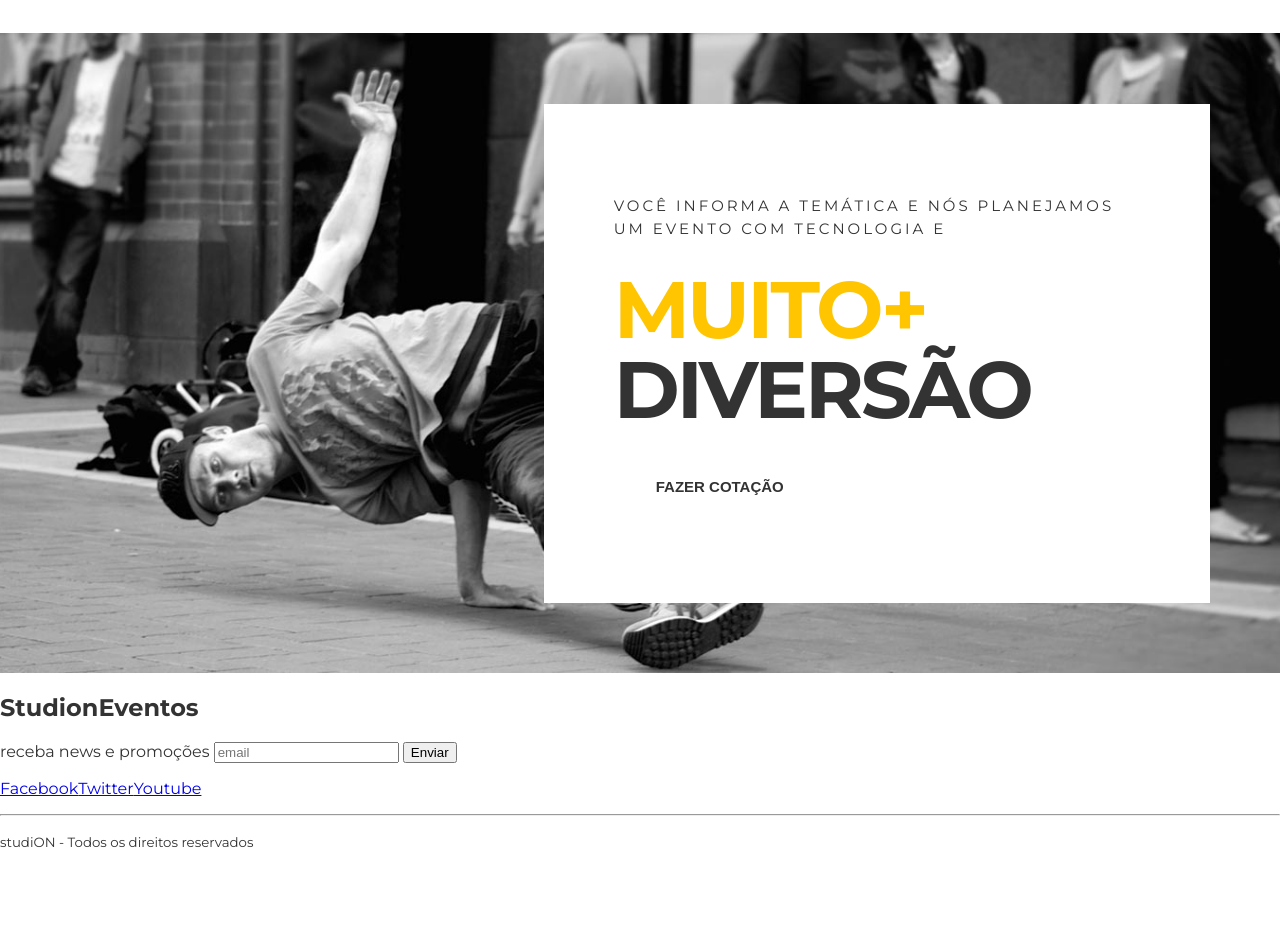
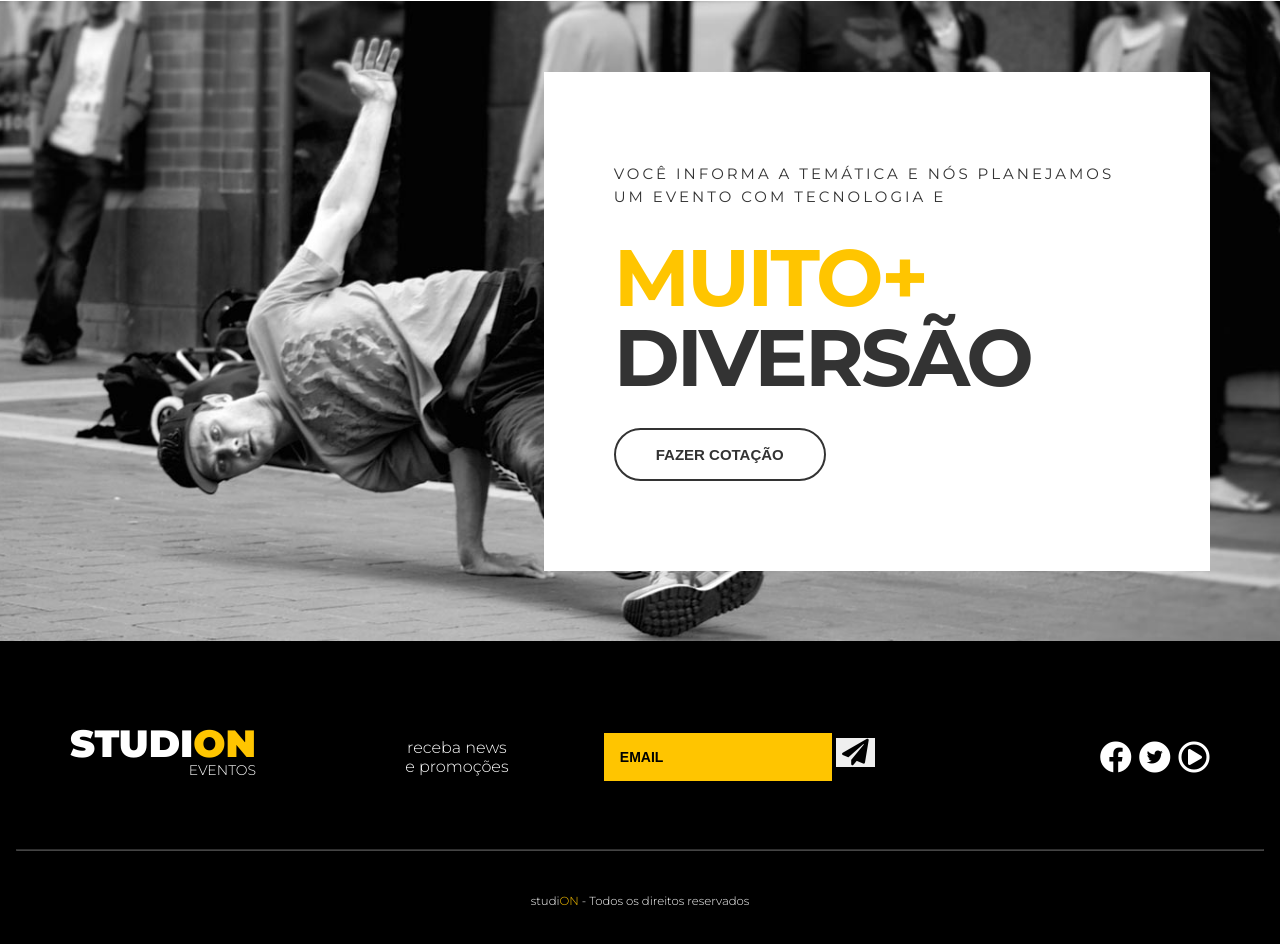
Before and after one commit to RafaSilvs/studion1, a website: page src/index.html in a window 1280 px wide. Shown: the part 1768-2712 px from the top of the page. Before the commit the page ends 2635 px from the top, so only its background shows below. Drawn offline with Linux system fonts and the light colour scheme.

Commit message:
feat(html&css) aula 7

```diff
--- a/src/index.html
+++ b/src/index.html
@@ -63,7 +63,7 @@
 
     <main>
         <section id="counter">
-            <ul class="counter__container">
+            <ul class="container counter__container">
                 <li>
                   <h3>+ de 500
                       <small>eventos realizados</small>
@@ -117,21 +117,46 @@
     </main>
 
 
-    <footer>
-        <h2>Studi<span>on</span><span>Eventos</span></h2>
-        <form>
-            <label>receba news e promoções</label>
-            <input type="email" placeholder="email" />
-            <button type="submit">Enviar</button>
-        </form>
-        <ul>
-            <li><a href="https://facebook.com/" target="_blank">Facebook</a></li>
-            <li><a href="https://twitter.com/" target="_blank">Twitter</a></li>
-            <li><a href="https://youtube.com/" target="_blank">Youtube</a></li>
-        </ul>
+    <footer class="footer">
+        <div class="container footer__container">
+            <h2 class="logo-studion">
+                Studi<span class="copy--primary">on</span>
+                <span class="logo-studion__subtitle">Eventos</span>
+            </h2>
+            <form class="footer__form">
+                <label for="email">receba news e promoções</label>
+                <div class="footer_email">
+                    <input id="email" type="email" placeholder="email" />
+                    <button type="submit">
+                        <i class="fas fa-paper-plane fa-2x"></i>
+                    </button>
+                </div>
+            </form>
+            <ul class="footer__social">
+                <li>
+                    <a href="https://facebook.com/" target="_blank"><i class="fab fa-facebook fa-2x"></i>
+                    </a>
+                </li>
+                <li>
+                    <a href="https://twitter.com/" target="_blank">
+                        <span class="fa-stack">
+                            <i class="fas fa-circle fa-stack-2x fa-inverse"></i>
+                            <i class="fab fa-twitter fa-stack-1x"></i>
+                          </span>
+                    </a>
+                </li>
+                <li>
+                    <a href="https://youtube.com/" target="_blank">
+                        <i class="far fa-play-circle fa-2x"></i>
+                    </a>
+                </li>
+            </ul>
+        </div>
+
+
         <hr />
         <p>
-            <small>studi<span>ON</span> - Todos os direitos reservados</small>
+            <small>studi<span class="copy--primary">ON</span> - Todos os direitos reservados</small>
         </p>
     </footer>
 </body>
--- a/src/style.css
+++ b/src/style.css
@@ -1,4 +1,6 @@
 @import url('https://fonts.googleapis.com/css2?family=Montserrat:wght@300;400;500;700;900&family=Roboto&display=swap');
+@import url('https://cdnjs.cloudflare.com/ajax/libs/font-awesome/5.13.0/js/fontawesome.min.js');
+@import url('https://cdnjs.cloudflare.com/ajax/libs/font-awesome/5.13.0/css/all.min.css');
 
 * {
   box-sizing: border-box;
@@ -47,8 +49,7 @@ ul {
 
 .navbar__container {
   display: grid;
-  grid-template-columns: 1fr
-  9fr;
+  grid-template-columns: 1fr 9fr;
   align-items: center;
 
   width: 100vw;
@@ -262,6 +263,108 @@ ul {
 
 .btn--quote {
   color: var(--color-copy);
-  border-color: var(--color-copy;
+  border-color: var(--color-copy);
   background: unset;
 }
+
+.footer {
+  background-color: #000;
+  color: #fff;
+  padding: 0 1rem;
+}
+
+.footer__container {
+  display: grid;
+  grid-template-columns: repeat(3, auto);
+  align-items: center;
+  padding: 5.25rem 0 3.75rem 0;
+}
+
+.footer .logo-studion{
+  justify-self: start;
+  margin: 0;
+}
+
+.logo-studion__subtitle {
+  display: block;
+}
+
+.footer__form {
+  display: grid;
+  place-items: center;
+  grid-template-columns: 10ch auto;
+  gap: 1.25rem;
+}
+
+.footer__form label {
+  font-size: .875;
+  font-weight: 300;
+  text-align: center;
+}
+
+.footer__email {
+  display: grid;
+  grid-template-columns: auto 3.375rem
+  width: 100%;
+}
+
+.footer__form input {
+  background-color: var(--color-primary);
+  border: unset;
+  padding: 1rem;
+  font-size: .875rem;
+  font-weight: 700;
+  text-transform: uppercase;
+  color: #000;
+}
+
+.footer__form input::placeholder {
+  color: #000;
+}
+
+.footer__form input:focus {
+  outline: unset;
+}
+
+.footer__form button {
+  cursor: pointer;
+  border: unset;
+  height: 100%;
+  transition: 0.3s all ease;
+}
+
+.footer__form button:hover {
+  color: #fff;
+  background-color: var(--color-copy);
+}
+
+
+.footer__social {
+  justify-self: end;
+}
+
+.footer__social a,
+.footer__social a:visited,
+.footer__social a:active {
+  color:#fff;
+  margin-left: 0.2rem;
+}
+
+.footer__social a .fa-twitter,
+.footer__social a:visited .fa-twitter,
+.footer__social a:active .fa-twitter{
+  color:#000
+}
+
+.footer hr {
+  border-color: #fff4;
+  margin: 0;
+}
+
+.footer p {
+  text-align: center;
+  font-size: .875rem;
+  font-weight: 300;
+  margin: 2.5rem 0;
+
+  }
```
